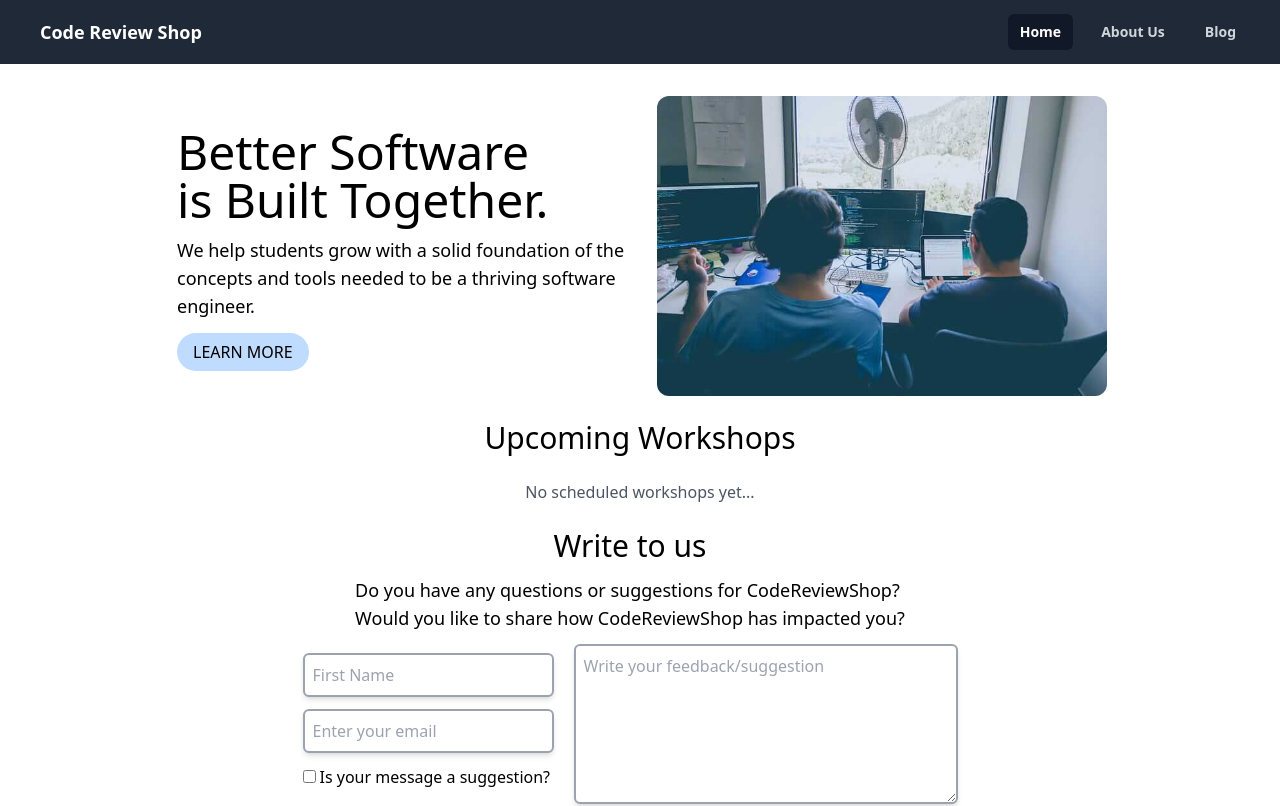
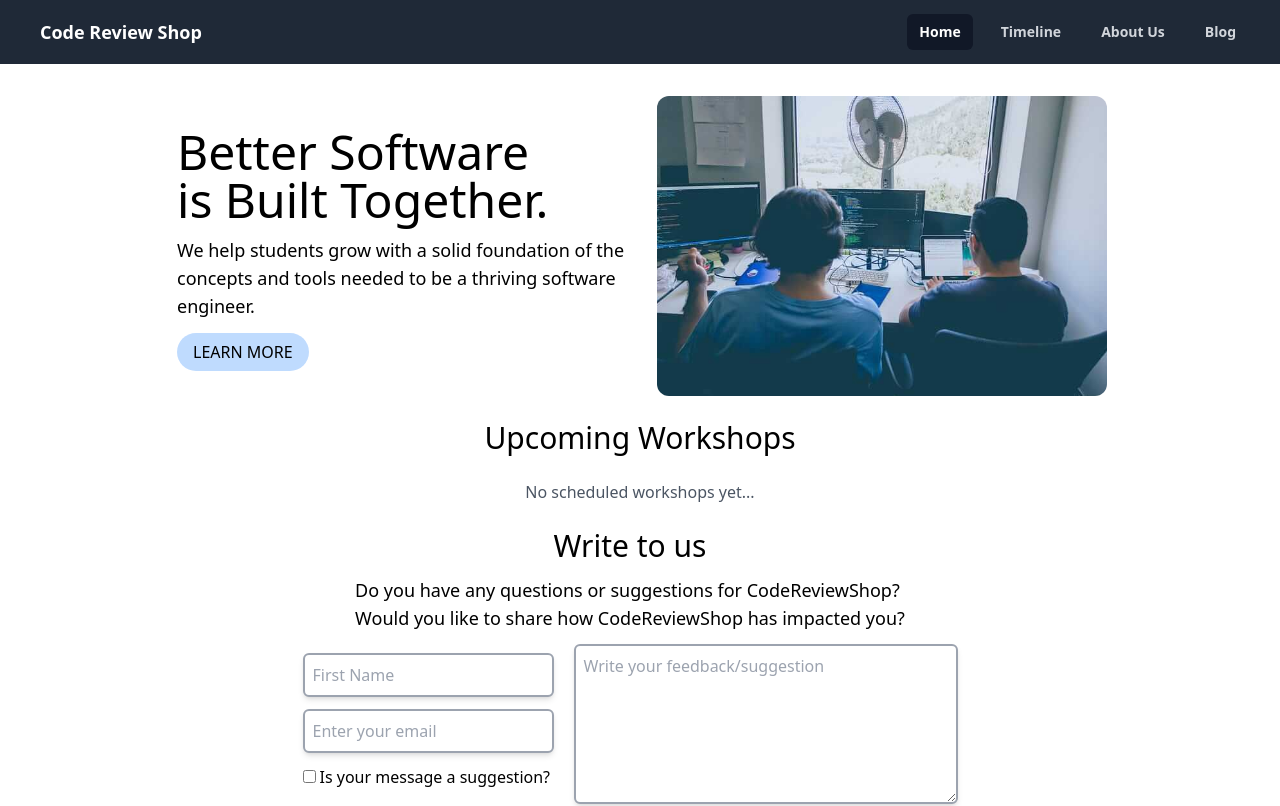
Before and after one commit to project-graveyard/codereviewshop, a Vue app: page / in a window 1280 px wide. Shown: the top 806 px of the page. Built offline with nearby package versions, Linux system fonts and the light colour scheme.

Commit message:
add Timeline link to navbar

```diff
--- a/src/components/NavBar.vue
+++ b/src/components/NavBar.vue
@@ -5,6 +5,7 @@ import { Disclosure, DisclosureButton, DisclosurePanel } from "@headlessui/vue";
 
 const navItems = ref([
   { name: "Home", href: "/", current: true },
+  { name: "Timeline", href: "/timeline", current: false },
   { name: "About Us", href: "/about", current: false },
 ]);
 
```
